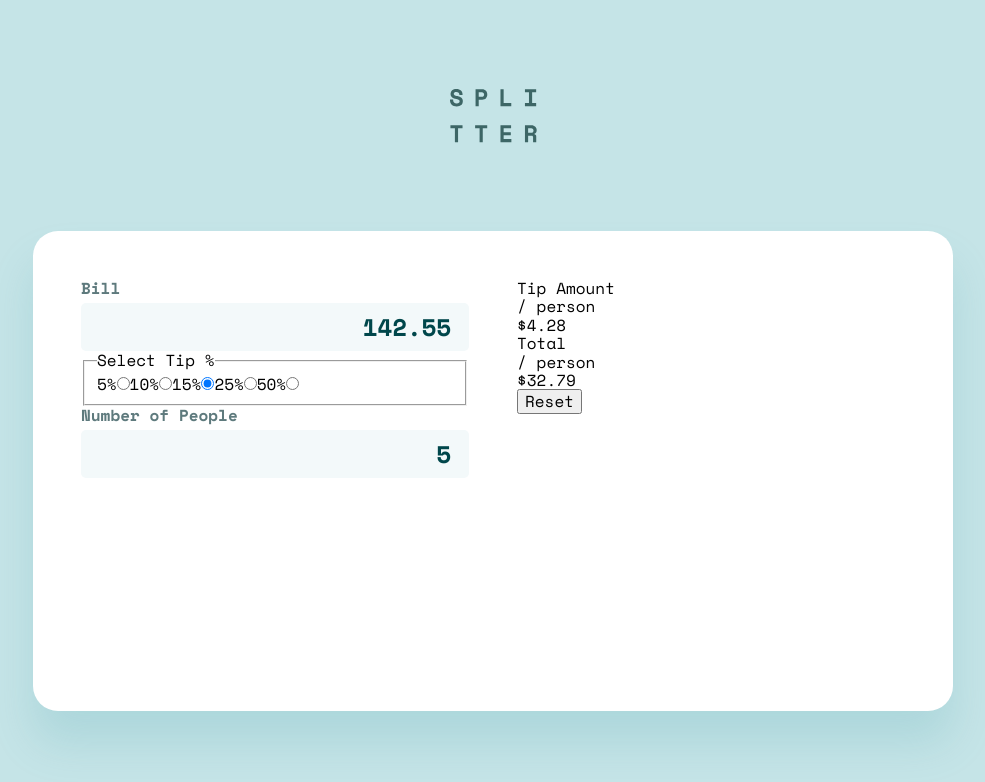
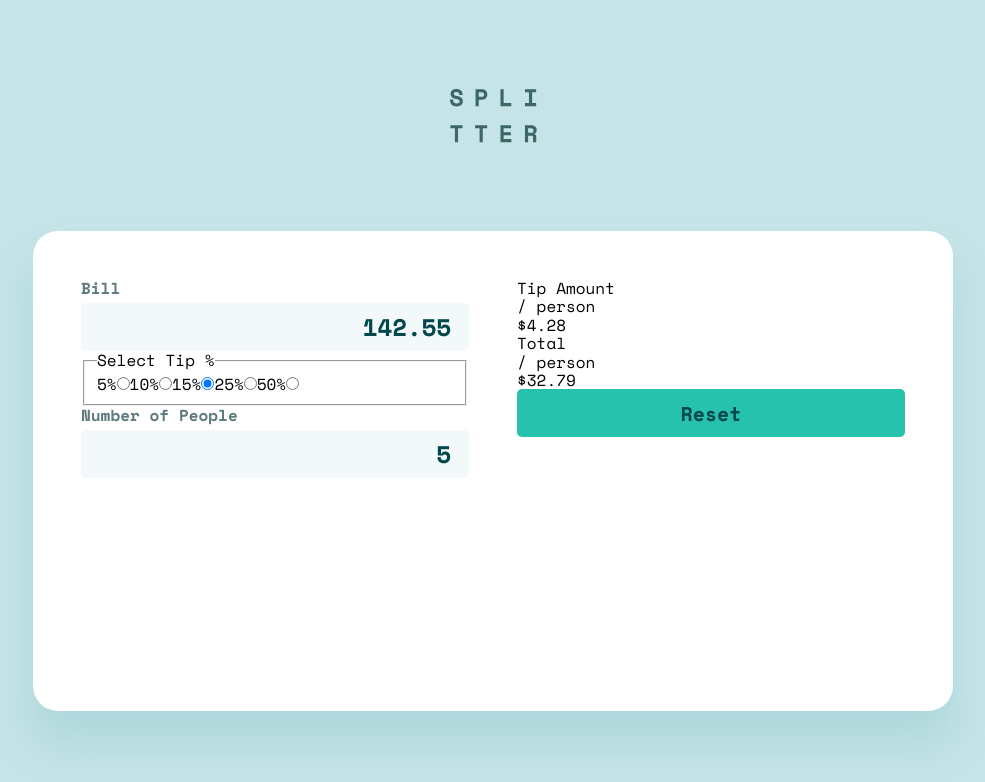
Before and after one commit to Ex-Zy/tip-calculator, a React (Vite) app: page / in a window 1280 px wide. Shown: the top 782 px of the page, without its empty margins (147-1132 px from the left). Built offline with nearby package versions, Linux system fonts and the light colour scheme.

Commit message:
:star: new: CoastDetails component

```diff
--- a/src/hooks/useTipCalculator.ts
+++ b/src/hooks/useTipCalculator.ts
@@ -14,7 +14,7 @@ export const useTipCalculator = () => {
   }
 
   const handleReset = () => {
-    handlePaymentChange({ tip: 5, bill: 0, numberOfPeople: 1 })
+    handlePaymentChange({ tip: 0, bill: 0, numberOfPeople: 0 })
   }
 
   return {
--- a/src/index.scss
+++ b/src/index.scss
@@ -25,3 +25,27 @@ h6 {
   margin: 0;
   font-weight: 400;
 }
+
+.btn {
+  border-radius: 5px;
+  width: 100%;
+  max-width: none;
+  display: flex;
+  justify-content: center;
+  align-items: center;
+  height: 48px;
+  background: #26c2ae;
+  font-family: 'Space Mono', monospace;
+  font-weight: 700;
+  font-size: 20px;
+  text-align: center;
+  color: #00474b;
+  transition: all 0.3s;
+  border: 0;
+  cursor: pointer;
+
+  &:hover {
+    background: #9fe8df;
+    color: #26c2ae;
+  }
+}
```
Also changed, not shown: src/components/CoastDetails/CoastDetails.scss (added, +44 -0 lines), src/components/CoastDetails/CoastDetails.tsx (added, +32 -0 lines).
